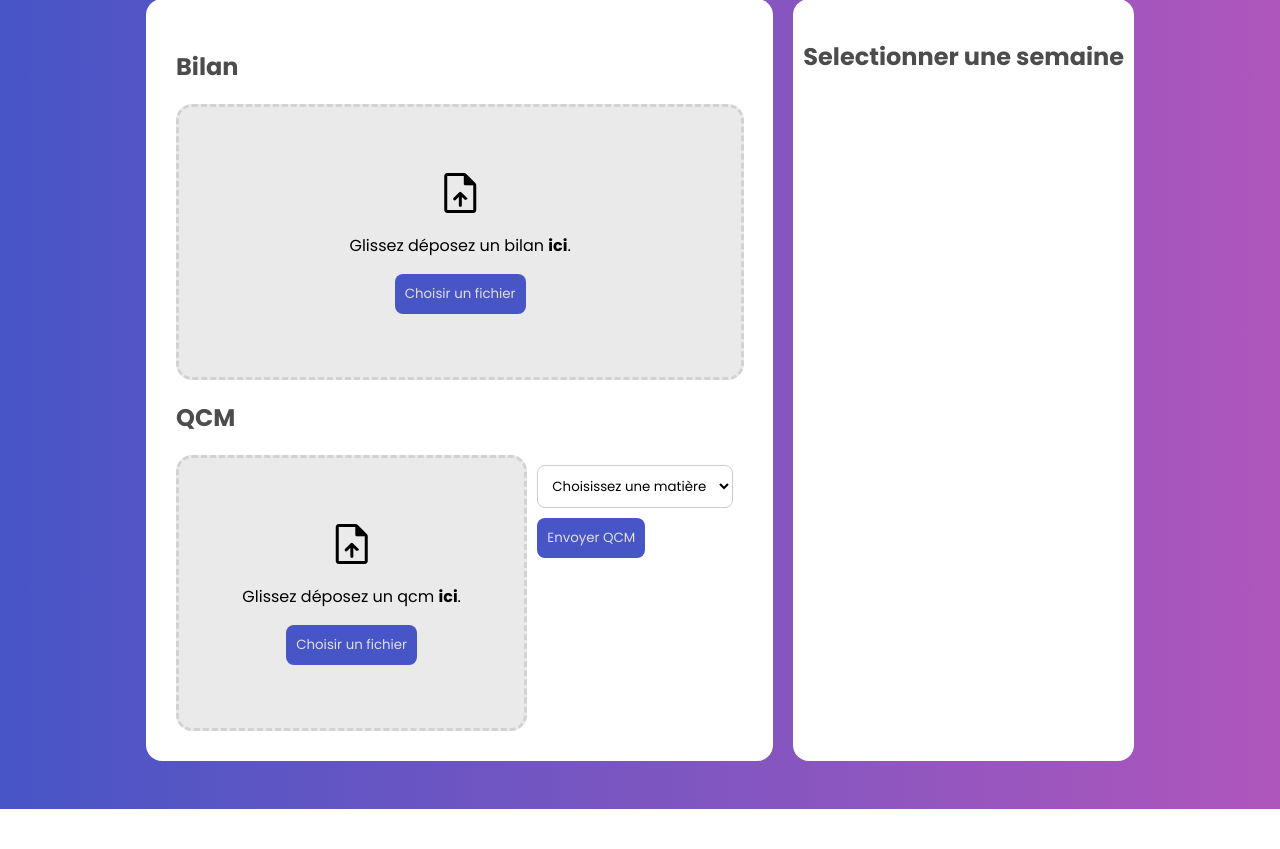
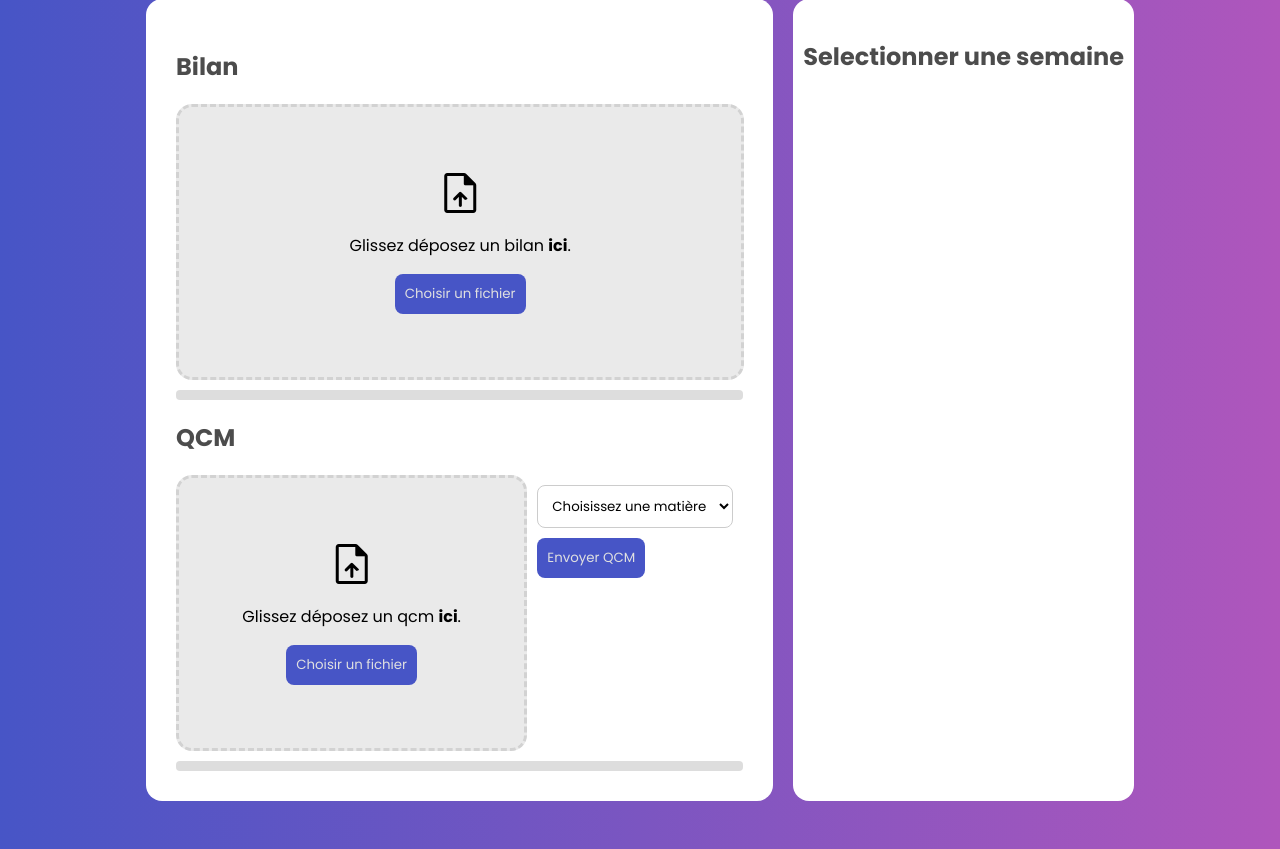
Before and after one commit to amin-elmellouki/SAE_Consolidation, a Django app: page / in a window 1280 px wide. Shown: the part 177-1026 px from the top of the page. Before the commit the page ends 986 px from the top, so only its background shows below. Run offline with Django 5.2, Linux system fonts and the light colour scheme; the visitor is signed in with stand-in values (Sample User, id 1); data that the repository does not hold is empty.

Commit message:
ajout d'une progress bar pour visualiser l'upload des fichiers

```diff
--- a/home/static/script.js
+++ b/home/static/script.js
@@ -1,25 +1,23 @@
 var loadedFiles;
 
 function autoSetMat() {
-    var comboBox = document.getElementById('matiere-select')
+    var comboBox = document.getElementById('matiere-select');
     var options = comboBox.options;
 
-    console.log(loadedFiles)
-    for (file in loadedFiles) {
-        for (option in options) {
-            if (options[option].innerText == "") {
+    console.log(loadedFiles);
+    for (let file of loadedFiles) {
+        for (let option of options) {
+            if (option.innerText.trim() === "") {
                 continue;
             }
-
-            if (loadedFiles[file].name.includes(options[option].innerText)) {
-                console.log(options[option])
-                comboBox.selectedIndex = option;
+            if (file.name.includes(option.innerText)) {
+                console.log(option);
+                comboBox.value = option.value;
                 return;
             }
         }
     }
-
-    console.log("Pas trouvé")
+    console.log("Pas trouvé");
 }
 
 function fileInputHandler(event, type) {
@@ -40,12 +38,12 @@ function dropHandler(ev, type) {
 
     let files;
     if (ev.dataTransfer.items) {
-        files = [...ev.dataTransfer.items].map(item => item.getAsFile());
+        files = Array.from(ev.dataTransfer.items).map(item => item.getAsFile());
     } else {
-        files = [...ev.dataTransfer.files];
+        files = Array.from(ev.dataTransfer.files);
     }
 
-    console.log(type)
+    console.log(type);
     if (type === 'bilan') {
         uploadFiles(files, loadBilanUrl);
     } else {
@@ -54,47 +52,81 @@ function dropHandler(ev, type) {
     }
 }
 
-function uploadFiles(files, url, mat=null) {
+function uploadFiles(files, url, mat = null) {
     let formData = new FormData();
+    let totalSize = 0;
     for (let file of files) {
         formData.append('files', file);
+        totalSize += file.size;
+    }
+    if (mat) {
+        formData.append('matiere', mat);
     }
 
-    console.log(mat)
-    if (mat) {
-        console.log("Ajout de matiere dans le formulaire")
-        formData.append('matiere', mat)
+    const simulatedSpeed = 10e6;
+    let estimatedTime = totalSize / simulatedSpeed * 1000;
+
+    if (estimatedTime < 2000) {
+        estimatedTime = 2000;
     }
 
-    fetch(url, {
-        method: 'POST',
-        headers: {
-            "X-CSRFToken": getCookie("csrftoken")
-        },
-        body: formData
-    }).then(response => {
-        if (response.ok) {
+    const xhr = new XMLHttpRequest();
+    xhr.open("POST", url);
+    xhr.setRequestHeader("X-CSRFToken", getCookie("csrftoken"));
+
+    const progressBar = document.getElementById((url === loadBilanUrl) ? "progress-bar-bilan" : "progress-bar-qcm");
+    progressBar.style.display = "block";
+    const progressElement = progressBar.querySelector(".progress");
+
+    let startTime = Date.now();
+    let simulationInterval = setInterval(() => {
+        let elapsed = Date.now() - startTime;
+        let simulatedProgress = Math.min((elapsed / estimatedTime) * 100, 99);
+        progressElement.style.width = simulatedProgress + "%";
+        if (simulatedProgress >= 99) {
+            clearInterval(simulationInterval);
+        }
+    }, 100);
+
+    xhr.upload.onprogress = function (event) {
+        if (event.lengthComputable) {
+            const realProgress = (event.loaded / event.total) * 100;
+            if (realProgress > parseFloat(progressElement.style.width)) {
+                progressElement.style.width = realProgress + "%";
+            }
+        }
+    };
+
+    xhr.onload = function () {
+        clearInterval(simulationInterval);
+        progressElement.style.width = "100%";
+        if (xhr.status === 200) {
             console.log("Files uploaded successfully.");
-            showMessage((url == loadBilanUrl) ? ("bilan") : ("qcm"), false)
+            showMessage((url === loadBilanUrl) ? "bilan" : "qcm", false);
         } else {
             console.error("File upload failed.");
-            showMessage((url == loadBilanUrl) ? ("bilan") : ("qcm"), true)
+            showMessage((url === loadBilanUrl) ? "bilan" : "qcm", true);
         }
-    }).catch(error => {
-        console.error("Error:", error);
-        showMessage((url == loadBilanUrl) ? ("bilan") : ("qcm"), true)
-    });
+    };
+
+    xhr.onerror = function () {
+        clearInterval(simulationInterval);
+        console.error("Error:", xhr.statusText);
+        showMessage((url === loadBilanUrl) ? "bilan" : "qcm", true);
+    };
+
+    xhr.send(formData);
 }
 
 function showMessage(type, err) {
-    document.getElementById(`${(err) ? ("err") : ("succ")}-${type}`).style.display = 'flex';
+    document.getElementById(`${err ? "err" : "succ"}-${type}`).style.display = 'flex';
     setTimeout(() => {
         location.reload();
     }, 3000);
 }
 
 function sendQcm() {
-    var e = document.getElementById('matiere-select')
+    var e = document.getElementById('matiere-select');
     uploadFiles(loadedFiles, loadQcmUrl, e.options[e.selectedIndex].text);
 }
 
--- a/home/static/style-home.css
+++ b/home/static/style-home.css
@@ -141,3 +141,17 @@ aside a {
 .error p {
     color: #692326;
 }
+
+.progress-bar {
+    width: 100%;
+    background-color: #ddd;
+    border-radius: 4px;
+    overflow: hidden;
+    margin-top: 10px;
+}
+
+.progress {
+    height: 10px;
+    background-color: #4caf50;
+    width: 0%;
+}
--- a/home/templates/home.html
+++ b/home/templates/home.html
@@ -3,12 +3,12 @@
 {% block title %} Home {% endblock %}
 
 {% block styles %}
-<link href="{% static 'style-home.css'%}" rel="stylesheet"/>
-<script src="{% static 'script.js'%}"></script>
+<link href="{% static 'style-home.css' %}" rel="stylesheet"/>
 <script>
     const loadBilanUrl = "{% url 'load_bilan' %}";
     const loadQcmUrl = "{% url 'load_qcm' %}";
 </script>
+<script src="{% static 'script.js' %}"></script>
 {% endblock %}
 
 {% block content %}
@@ -29,6 +29,9 @@
                 <p>Glissez déposez un bilan <strong>ici</strong>.</p>
                 <input type="file" id="bilan_file_input" style="display: none;" multiple onchange="fileInputHandler(event, 'bilan');">
                 <button type="button" onclick="document.getElementById('bilan_file_input').click();">Choisir un fichier</button>
+            </div>
+            <div id="progress-bar-bilan" class="progress-bar">
+                <div class="progress"></div>
             </div>
         </section>
 
@@ -52,14 +55,16 @@
                 <div style="padding:10px;">
                     <select style="display:block" name="matieres" id="matiere-select">
                         <option value="">Choisissez une matière</option>
-
                         {% for matiere in matieres %}
-                            <option value="{{ matiere.nomMat }}">{{matiere.nomMat}}</option>
+                            <option value="{{ matiere.nomMat }}">{{ matiere.nomMat }}</option>
                         {% endfor %}
                     </select>
 
                     <button onclick="sendQcm();">Envoyer QCM</button>
                 </div>
+            </div>
+            <div id="progress-bar-qcm" class="progress-bar">
+                <div class="progress"></div>
             </div>
         </section>
     </div>
```
